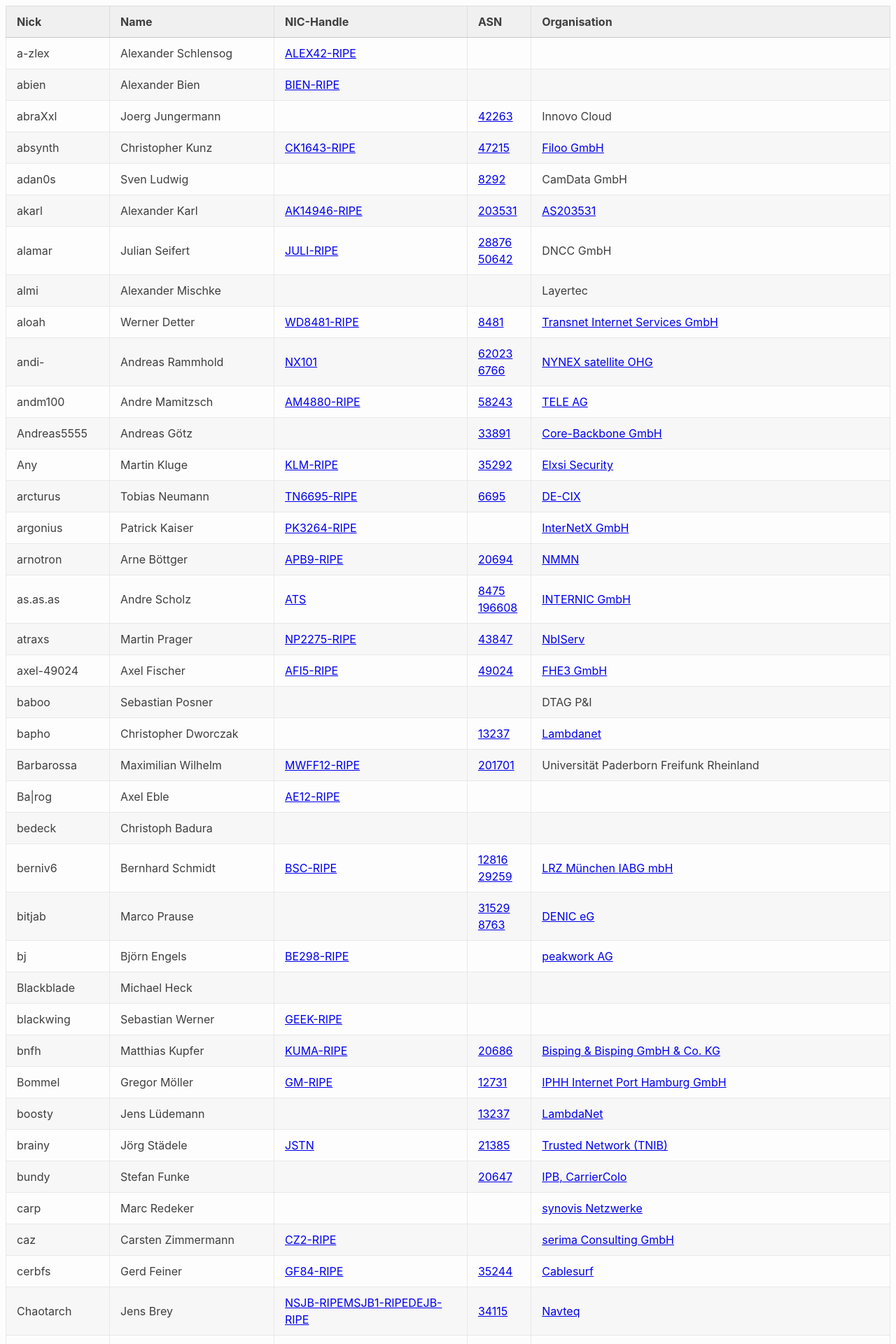
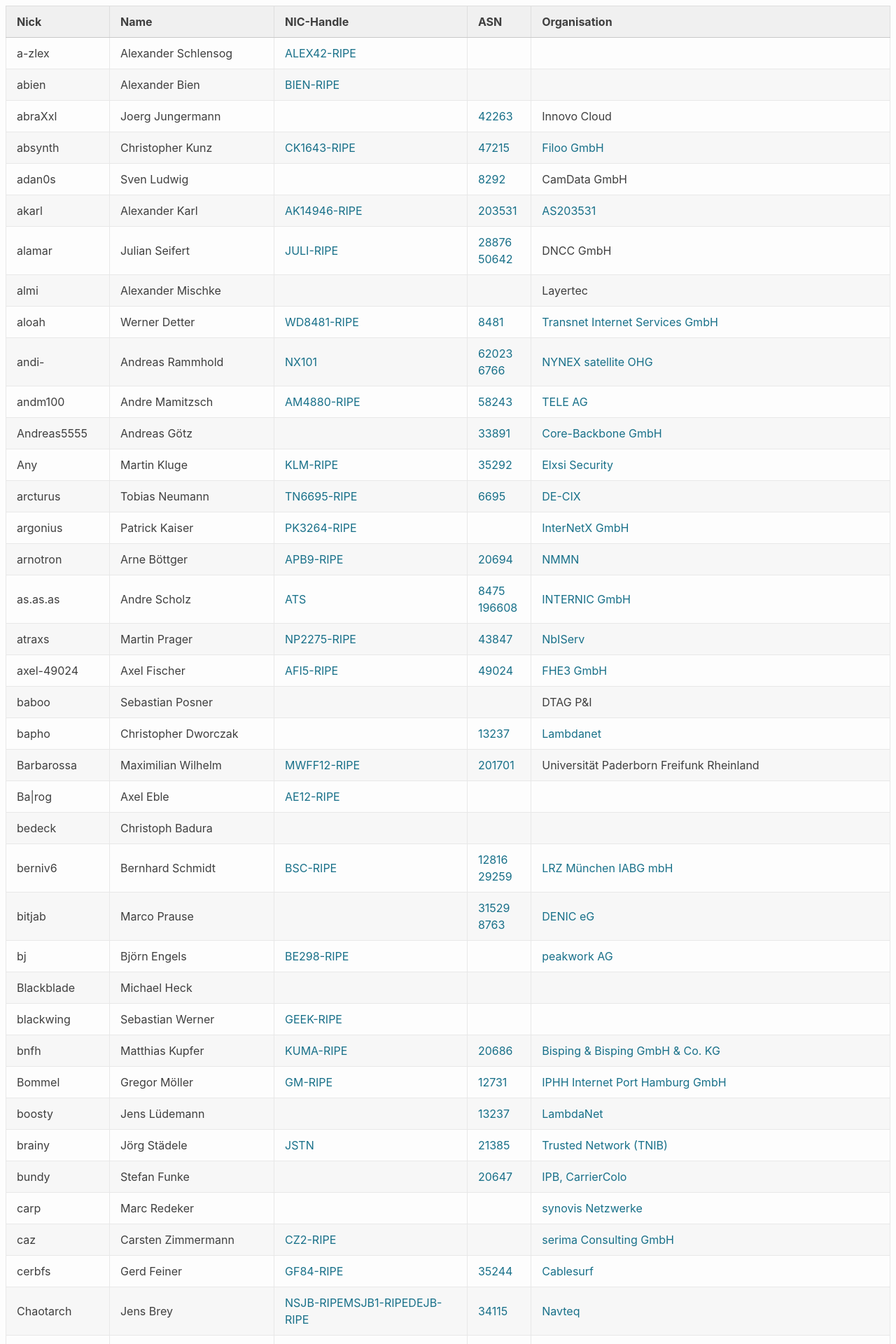
Before and after one commit to denog/chatterliste, a Jekyll site: the page built from index.markdown, in a window 1280 px wide. Shown: the top 1920 px of the page at 70% size. Built offline with Jekyll 4.4.1, drawn with Linux system fonts in a browser that asks for light colours.

Commit message:
Make links prettier

```diff
--- a/_layouts/liste.html
+++ b/_layouts/liste.html
@@ -18,6 +18,17 @@
       font: 400 16px/1.5 -apple-system, BlinkMacSystemFont, "Segoe UI", Roboto, Helvetica, Arial, sans-serif, "Apple Color Emoji", "Segoe UI Emoji", "Segoe UI Symbol";
       color: #111;
       background-color: #fdfdfd;
+    }
+    a {
+      color: #187089;
+      text-decoration: none;
+    }
+    a:hover, a:focus {
+      color: #2CBBE6;
+      text-decoration: underline;
+    }
+    a:visited {
+      color: #6b1889;
     }
     table {
       margin-bottom: 30px;
```
